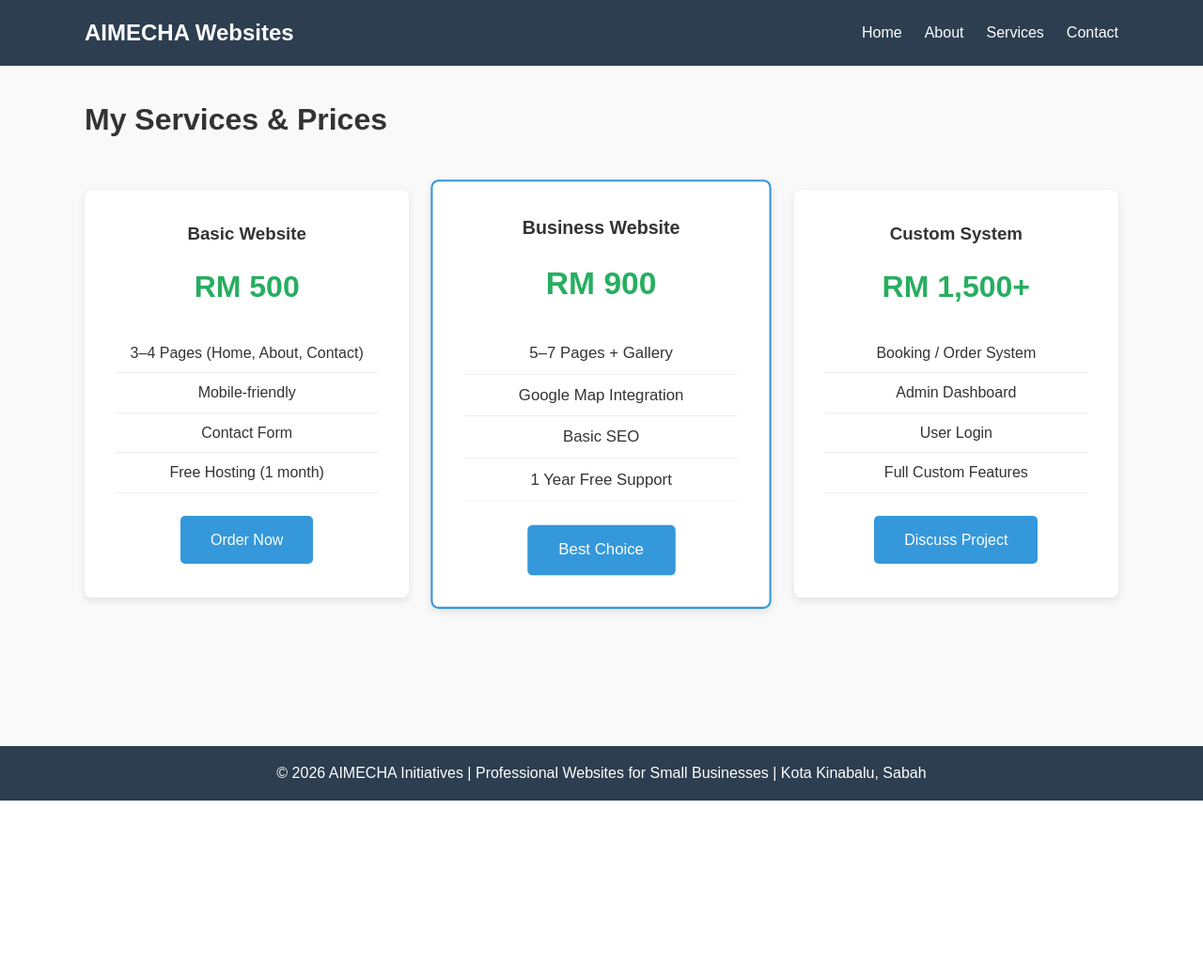
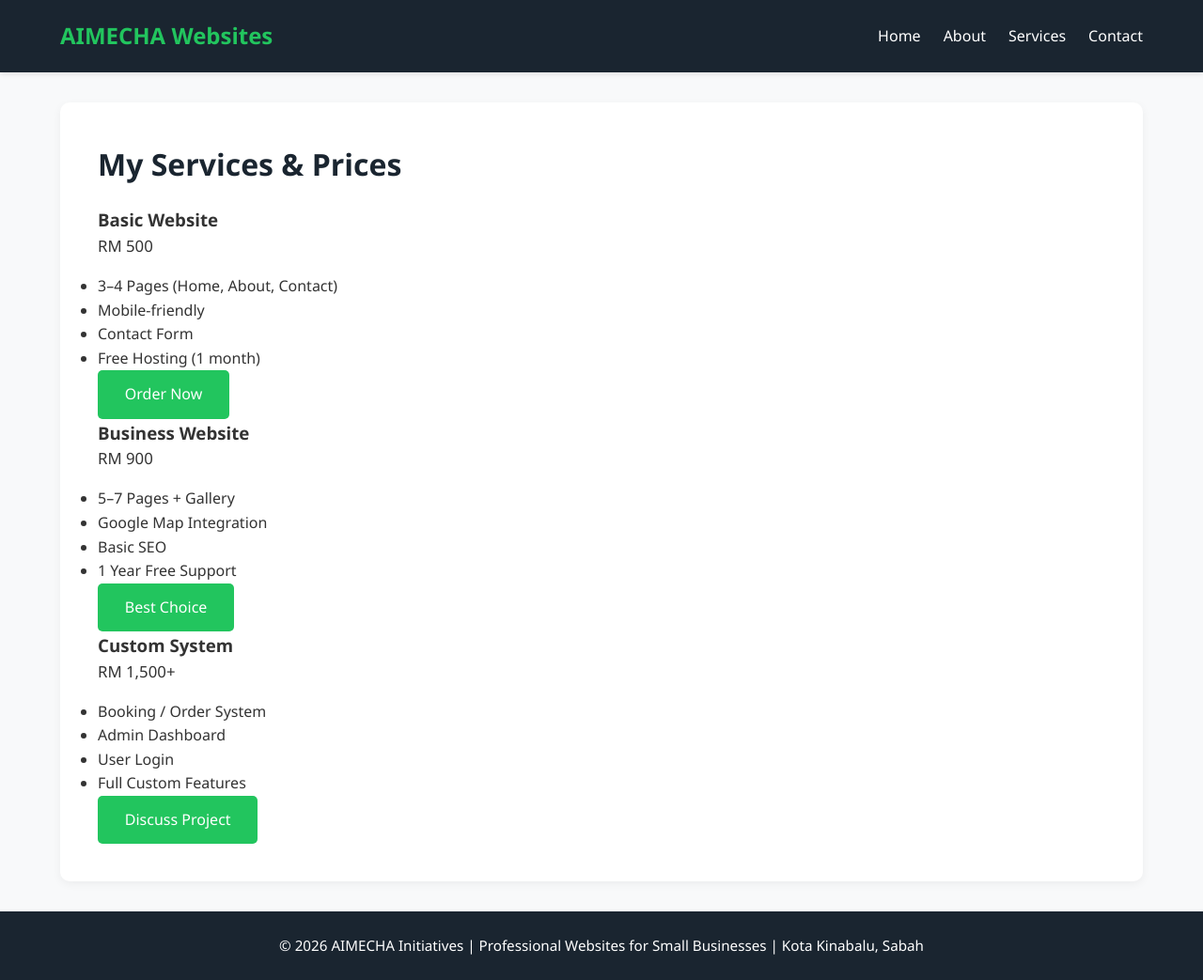
Before and after one commit to EUR-ING-Tc-HazwanHosdi/AIMECHA-Initiatives, a Flask app: template templates/services.html in a window 1280 px wide. Shown: the whole page at 94% size. Before the commit the page ends 852 px from the top, so only its background shows below. Run offline with Flask 3, Linux system fonts and the light colour scheme; the template is opened without the code that fills it, so the values that code supplies are empty.

Commit message:
Update style.css

```diff
--- a/static/style.css
+++ b/static/style.css
@@ -1,151 +1,141 @@
+/* ===== GLOBAL STYLES ===== */
 * {
     margin: 0;
     padding: 0;
     box-sizing: border-box;
-    font-family: Arial, sans-serif;
+    font-family: 'Segoe UI', Roboto, Arial, sans-serif;
 }
 
 body {
     line-height: 1.6;
     color: #333;
-    background-color: #f9f9f9;
+    background-color: #f8f9fa;
 }
 
 .container {
     width: 90%;
-    max-width: 1100px;
+    max-width: 1200px;
     margin: 0 auto;
 }
 
-/* Navbar */
+/* ===== NAVBAR ===== */
 .navbar {
-    background: #2c3e50;
+    background: #1a2530;
     color: white;
-    padding: 1rem 0;
+    padding: 1.2rem 0;
     margin-bottom: 2rem;
+    box-shadow: 0 2px 5px rgba(0,0,0,0.1);
 }
+
 .navbar .container {
     display: flex;
     justify-content: space-between;
     align-items: center;
+    flex-wrap: wrap;
 }
+
+.logo {
+    font-size: 1.5rem;
+    font-weight: 700;
+    color: #22c55e;
+}
+
 .nav-links {
     list-style: none;
     display: flex;
     gap: 1.5rem;
 }
+
 .nav-links a {
     color: white;
     text-decoration: none;
-}
-.nav-links a:hover {
-    color: #3498db;
+    font-weight: 500;
+    transition: color 0.3s;
 }
 
-/* Content */
-.content {
-    min-height: calc(100vh - 140px);
+.nav-links a:hover {
+    color: #22c55e;
 }
 
-.hero {
-    text-align: center;
-    padding: 3rem 0;
-}
-.hero h1 {
-    font-size: 2.5rem;
-    margin-bottom: 1rem;
-    color: #2c3e50;
-}
-.hero p {
-    font-size: 1.2rem;
-    margin-bottom: 2rem;
-    max-width: 700px;
-    margin-left: auto;
-    margin-right: auto;
+/* ===== CONTENT ===== */
+.content {
+    background: white;
+    padding: 2.5rem;
+    border-radius: 10px;
+    box-shadow: 0 3px 10px rgba(0,0,0,0.05);
+    min-height: 60vh;
 }
 
+.content h1, .content h2 {
+    color: #1a2530;
+    margin-bottom: 1.2rem;
+}
+
+.content p {
+    margin-bottom: 1rem;
+    font-size: 1.05rem;
+}
+
+/* ===== BUTTONS ===== */
 .btn {
     display: inline-block;
-    background: #3498db;
+    padding: 0.8rem 1.8rem;
+    background: #22c55e;
     color: white;
-    padding: 0.8rem 2rem;
     text-decoration: none;
     border-radius: 5px;
+    font-weight: 500;
     transition: background 0.3s;
-}
-.btn:hover {
-    background: #2980b9;
+    border: none;
+    cursor: pointer;
 }
 
-/* Features */
-.features {
-    display: grid;
-    grid-template-columns: repeat(auto-fit, minmax(250px, 1fr));
-    gap: 2rem;
-    margin: 3rem 0;
-}
-.feature-box {
-    background: white;
-    padding: 1.5rem;
-    border-radius: 8px;
-    box-shadow: 0 2px 5px rgba(0,0,0,0.1);
-    text-align: center;
+.btn:hover {
+    background: #16a34a;
 }
 
-/* Price Table */
-.price-table {
-    display: grid;
-    grid-template-columns: repeat(auto-fit, minmax(280px, 1fr));
-    gap: 2rem;
-    margin: 3rem 0;
-}
-.package {
-    background: white;
-    padding: 2rem;
-    border-radius: 8px;
-    box-shadow: 0 3px 8px rgba(0,0,0,0.1);
-    text-align: center;
-}
-.package.popular {
-    border: 2px solid #3498db;
-    transform: scale(1.05);
-}
-.package .price {
-    font-size: 2rem;
-    font-weight: bold;
-    color: #27ae60;
-    margin: 1rem 0;
-}
-.package ul {
-    list-style: none;
-    margin: 1.5rem 0;
-}
-.package li {
-    padding: 0.5rem 0;
-    border-bottom: 1px solid #eee;
+/* ===== FORM STYLES ===== */
+form {
+    display: flex;
+    flex-direction: column;
+    gap: 1rem;
+    max-width: 500px;
+    margin-top: 1rem;
 }
 
-/* Footer */
+input, textarea {
+    padding: 0.8rem;
+    border: 1px solid #ddd;
+    border-radius: 5px;
+    font-size: 1rem;
+}
+
+textarea {
+    min-height: 150px;
+    resize: vertical;
+}
+
+/* ===== FOOTER ===== */
 .footer {
-    background: #2c3e50;
+    background: #1a2530;
     color: white;
     text-align: center;
-    padding: 1rem 0;
+    padding: 1.5rem 0;
     margin-top: 2rem;
+    font-size: 0.95rem;
 }
 
-/* Mobile Responsive */
+/* ===== RESPONSIVE (MOBILE) ===== */
 @media (max-width: 768px) {
     .navbar .container {
         flex-direction: column;
         gap: 1rem;
+        text-align: center;
     }
     .nav-links {
-        flex-direction: column;
-        gap: 0.5rem;
-        text-align: center;
+        justify-content: center;
     }
-    .hero h1 {
-        font-size: 1.8rem;
+    .content {
+        padding: 1.5rem;
     }
 }
```
